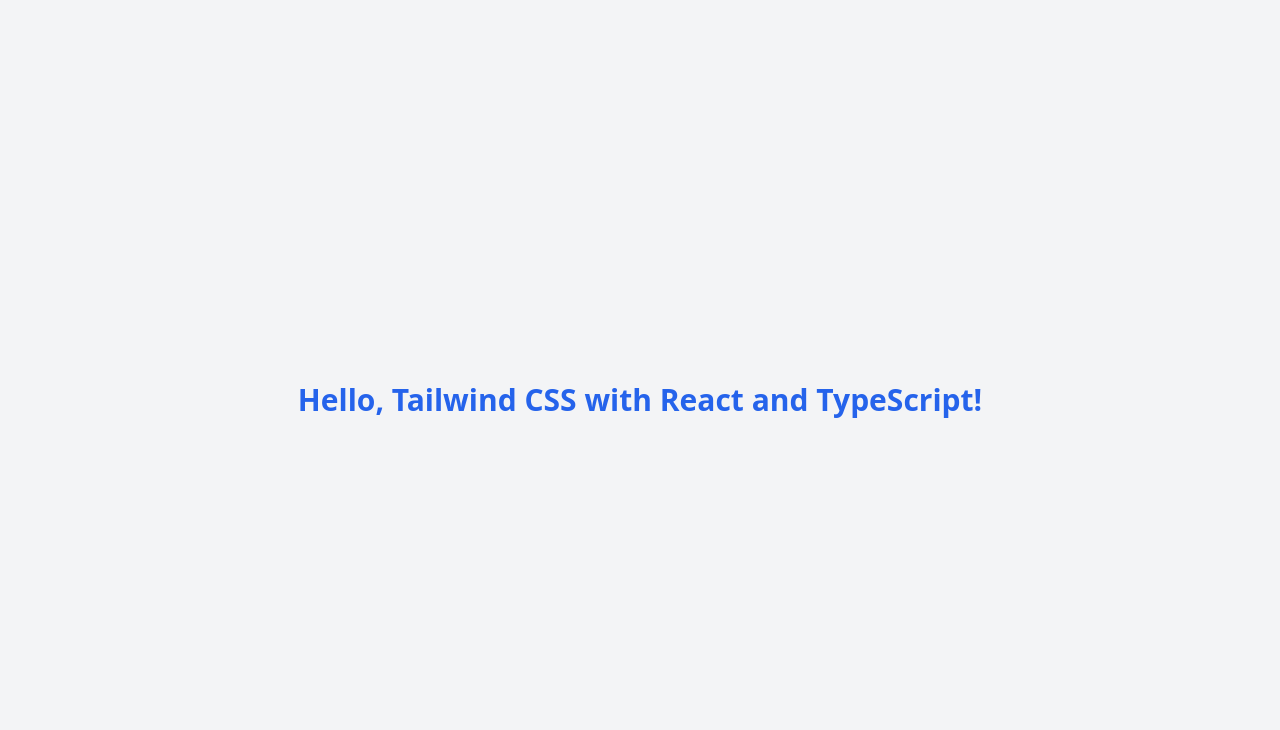
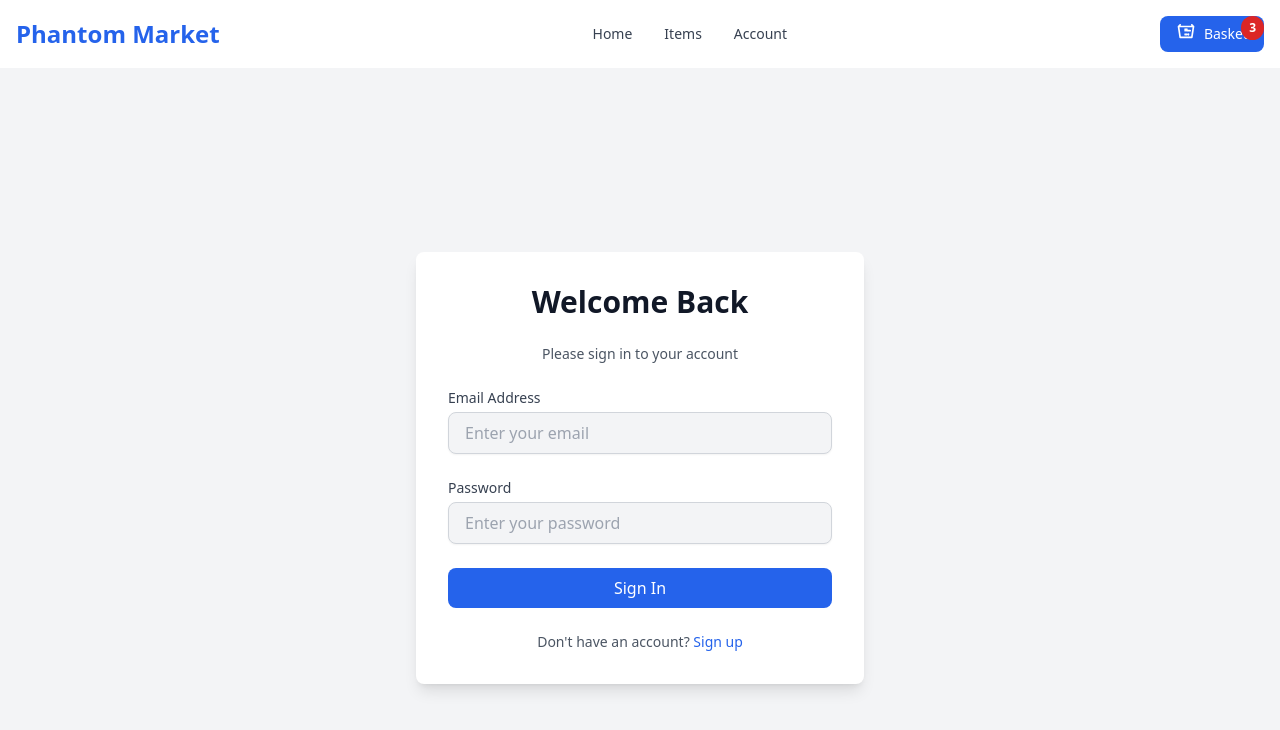
Before and after one commit to Pe-te-r/commerce-front-end, a React (Vite) app: page /login in a window 1280 px wide. Shown: the top 730 px of the page. Built offline with nearby package versions, Linux system fonts and the light colour scheme.

Commit message:
nav added

```diff
--- a/package.json
+++ b/package.json
@@ -11,7 +11,8 @@
   },
   "dependencies": {
     "react": "^18.3.1",
-    "react-dom": "^18.3.1"
+    "react-dom": "^18.3.1",
+    "react-router-dom": "^7.1.2"
   },
   "devDependencies": {
     "@eslint/js": "^9.17.0",
--- a/src/App.tsx
+++ b/src/App.tsx
@@ -1,11 +1,20 @@
-function App() {
+import { BrowserRouter as Router, Routes, Route } from "react-router-dom";
+import Login from "./pages/Login";
+import Home from "./pages/Home";
+import Navbar from "./pages/components/NavBar";
+
+const App = () => {
   return (
-    <div className="flex items-center justify-center min-h-screen bg-gray-100">
-      <h1 className="text-3xl font-bold text-blue-600">
-        Hello, Tailwind CSS with React and TypeScript!
-      </h1>
-    </div>
+    <Router>
+      {/* Navbar is always visible */}
+      <Navbar />
+      {/* Define Routes */}
+      <Routes>
+        <Route path="/" element={<Home />} />
+        <Route path="/login" element={<Login />} />
+      </Routes>
+    </Router>
   );
-}
+};
 
 export default App;
--- /dev/null
+++ b/src/pages/Home.tsx
@@ -0,0 +1,8 @@
+
+const Home = () => {
+  return (
+    <div>Home</div>
+  )
+}
+
+export default Home
--- /dev/null
+++ b/src/pages/Login.tsx
@@ -0,0 +1,67 @@
+
+const Login = () => {
+  return (
+    <div className="flex items-center justify-center min-h-screen bg-gray-100">
+      <div className="w-full max-w-md p-8 space-y-6 bg-white rounded-lg shadow-lg">
+        {/* Header */}
+        <h2 className="text-3xl font-extrabold text-center text-gray-900">
+          Welcome Back
+        </h2>
+        <p className="text-sm text-center text-gray-600">
+          Please sign in to your account
+        </p>
+
+        {/* Form */}
+        <form className="mt-8 space-y-6">
+          {/* Email Input */}
+          <div>
+            <label htmlFor="email" className="block text-sm font-medium text-gray-700">
+              Email Address
+            </label>
+            <input
+              type="email"
+              id="email"
+              className="w-full px-4 py-2 mt-1 text-gray-900 bg-gray-100 border border-gray-300 rounded-lg shadow-sm focus:outline-none focus:ring-2 focus:ring-blue-500 focus:border-transparent"
+              placeholder="Enter your email"
+              required
+            />
+          </div>
+
+          {/* Password Input */}
+          <div>
+            <label htmlFor="password" className="block text-sm font-medium text-gray-700">
+              Password
+            </label>
+            <input
+              type="password"
+              id="password"
+              className="w-full px-4 py-2 mt-1 text-gray-900 bg-gray-100 border border-gray-300 rounded-lg shadow-sm focus:outline-none focus:ring-2 focus:ring-blue-500 focus:border-transparent"
+              placeholder="Enter your password"
+              required
+            />
+          </div>
+
+          {/* Submit Button */}
+          <div>
+            <button
+              type="submit"
+              className="w-full px-4 py-2 text-white bg-blue-600 rounded-lg hover:bg-blue-700 focus:outline-none focus:ring-4 focus:ring-blue-300"
+            >
+              Sign In
+            </button>
+          </div>
+        </form>
+
+        {/* Footer */}
+        <p className="text-sm text-center text-gray-600">
+          Don't have an account?{" "}
+          <a href="#" className="font-medium text-blue-600 hover:underline">
+            Sign up
+          </a>
+        </p>
+      </div>
+    </div>
+  );
+};
+
+export default Login;
--- /dev/null
+++ b/src/pages/components/NavBar.tsx
@@ -0,0 +1,90 @@
+import { Link } from "react-router-dom";
+
+const Navbar = () => {
+  return (
+    <nav className="bg-white shadow-lg">
+      <div className="container mx-auto px-4">
+        <div className="flex items-center justify-between py-4">
+          {/* Logo */}
+          <a href="#" className="text-2xl font-bold text-blue-600">
+            Phantom Market
+          </a>
+
+          {/* Nav Links */}
+          <div className="hidden md:flex space-x-8">
+            <Link
+              to="/"
+              className="text-gray-700 hover:text-blue-600 text-sm font-medium transition duration-300"
+            >
+              Home
+            </Link>
+            <a
+              href="#"
+              className="text-gray-700 hover:text-blue-600 text-sm font-medium transition duration-300"
+            >
+              Items
+            </a>
+            <Link
+              to="/login"
+              className="text-gray-700 hover:text-blue-600 text-sm font-medium transition duration-300"
+            >
+              Account
+            </Link>
+          </div>
+
+          {/* Basket */}
+          <div className="relative">
+            <a
+              href="#"
+              className="flex items-center px-4 py-2 text-sm font-medium text-white bg-blue-600 rounded-lg hover:bg-blue-700 transition duration-300"
+            >
+              <svg
+                xmlns="http://www.w3.org/2000/svg"
+                className="w-5 h-5 mr-2"
+                fill="none"
+                viewBox="0 0 24 24"
+                stroke="currentColor"
+                strokeWidth="2"
+              >
+                <path
+                  strokeLinecap="round"
+                  strokeLinejoin="round"
+                  d="M3 3h18l-2 13H5L3 3zm0 0l2-2m2 2h10m2-2l2 2m-6 9v1m-2-1v1m-2-1v1m2-5h4m-4-2v2m-2-2v2"
+                />
+              </svg>
+              Basket
+            </a>
+            <span className="absolute top-0 right-0 px-2 py-1 text-xs font-bold text-white bg-red-600 rounded-full">
+              3
+            </span>
+          </div>
+
+          {/* Mobile Menu Button */}
+          <div className="md:hidden">
+            <button
+              className="text-gray-700 focus:outline-none focus:ring-2 focus:ring-blue-500"
+              aria-label="Toggle navigation"
+            >
+              <svg
+                xmlns="http://www.w3.org/2000/svg"
+                className="w-6 h-6"
+                fill="none"
+                viewBox="0 0 24 24"
+                stroke="currentColor"
+                strokeWidth="2"
+              >
+                <path
+                  strokeLinecap="round"
+                  strokeLinejoin="round"
+                  d="M4 6h16M4 12h16m-7 6h7"
+                />
+              </svg>
+            </button>
+          </div>
+        </div>
+      </div>
+    </nav>
+  );
+};
+
+export default Navbar;
```
Also changed, not shown: 1 other file (tests, documents, lock files or other folders).
